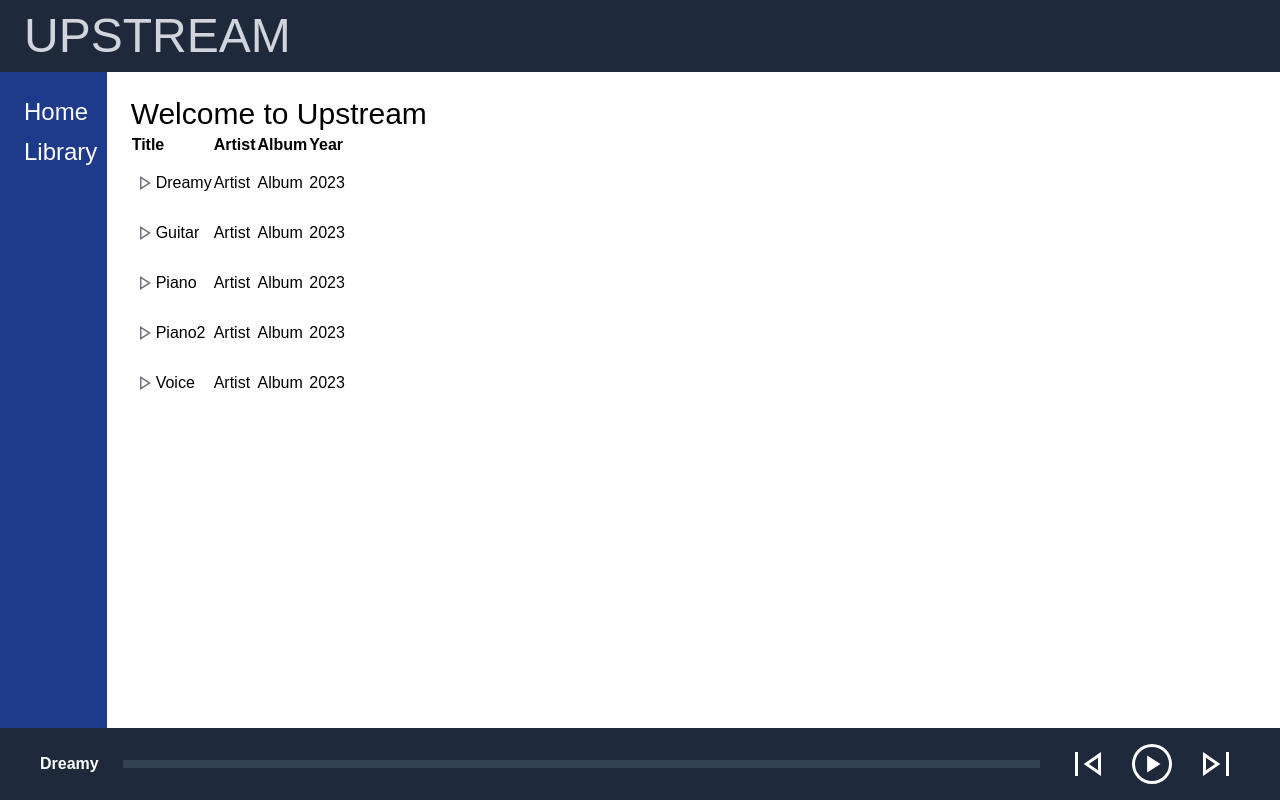
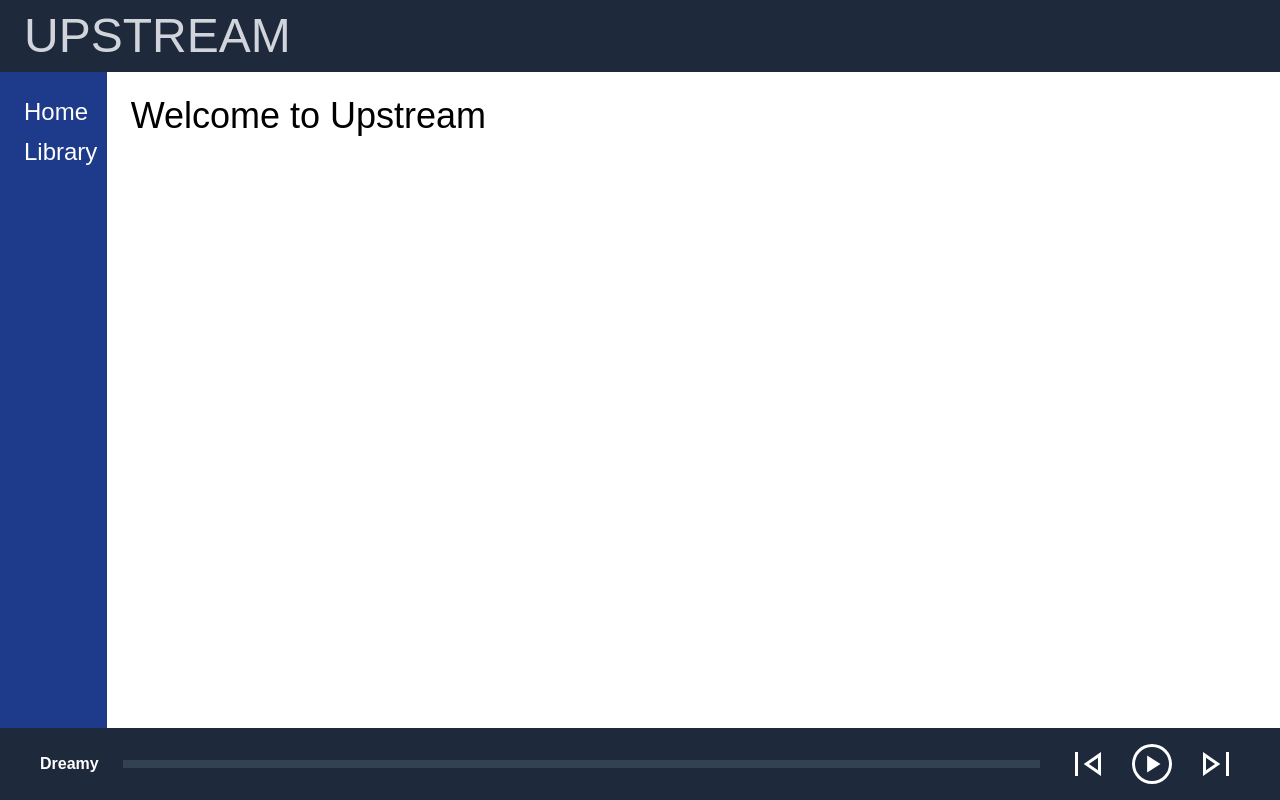
Before and after one commit to rafzoio/upstream, a React (Create React App) app: page / in a window 1280 px wide. Built offline with nearby package versions, Linux system fonts and the light colour scheme.

Commit message:
Changed font and removed songs from home component

```diff
--- a/src/pages/Home.jsx
+++ b/src/pages/Home.jsx
@@ -1,39 +1,9 @@
 import React from "react";
-import List from "../components/List";
-
-const songs = [
-  {
-    id: 1,
-    title: "Dreamy",
-    src: process.env.PUBLIC_URL + "/audio/dreamy.mp3",
-  },
-  {
-    id: 2,
-    title: "Guitar",
-    src: process.env.PUBLIC_URL + "/audio/guitar.mp3",
-  },
-  {
-    id: 3,
-    title: "Piano",
-    src: process.env.PUBLIC_URL + "/audio/piano.mp3",
-  },
-  {
-    id: 4,
-    title: "Piano2",
-    src: process.env.PUBLIC_URL + "/audio/piano2.mp3",
-  },
-  {
-    id: 5,
-    title: "Voice",
-    src: process.env.PUBLIC_URL + "/audio/voice.mp3",
-  },
-];
 
 const Home = () => {
   return (
     <div>
-      <h1 className="text-3xl font-karla">Welcome to Upstream</h1>
-      <List data={songs} />
+      <h1 className="text-4xl font-karla">Welcome to Upstream</h1>
     </div>
   );
 };
```
